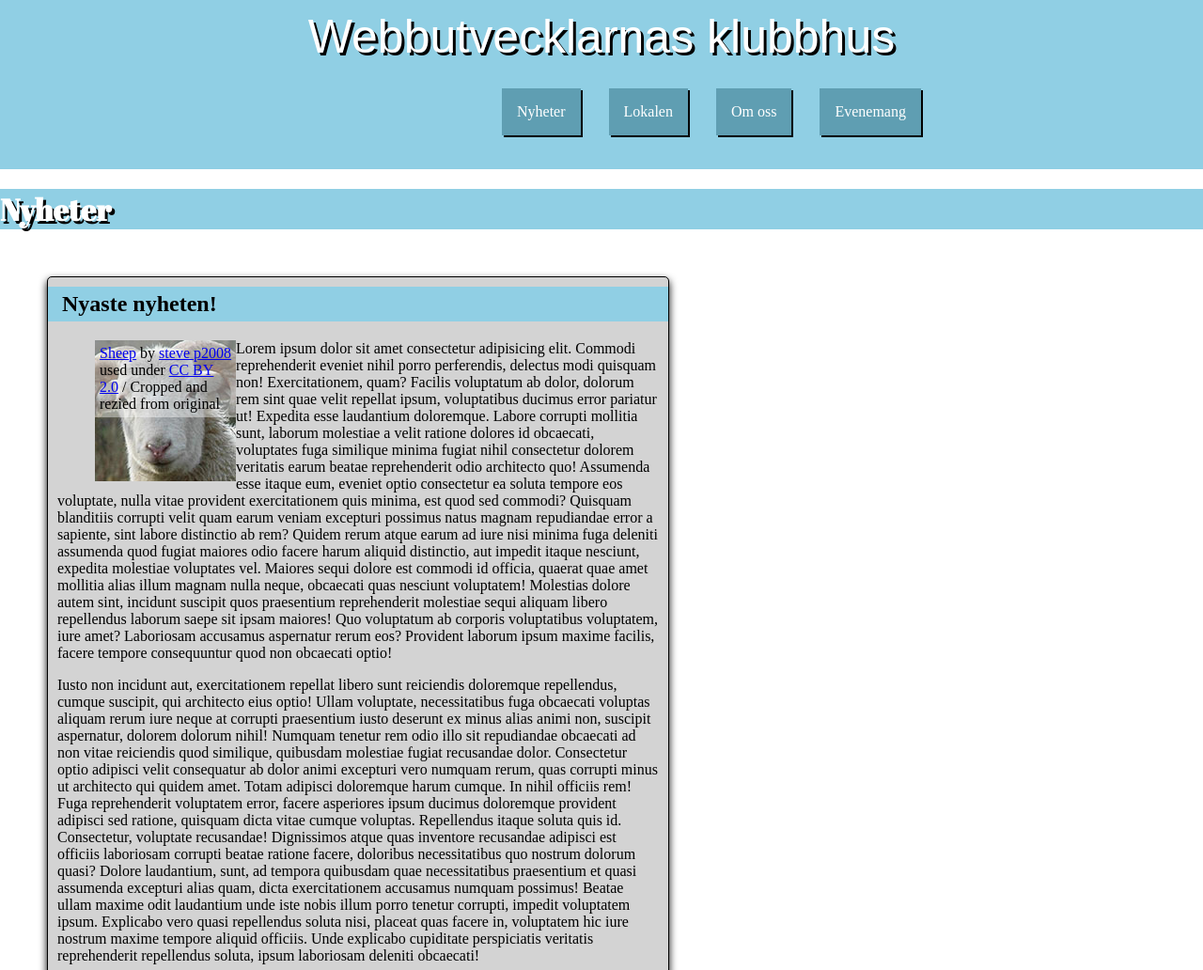
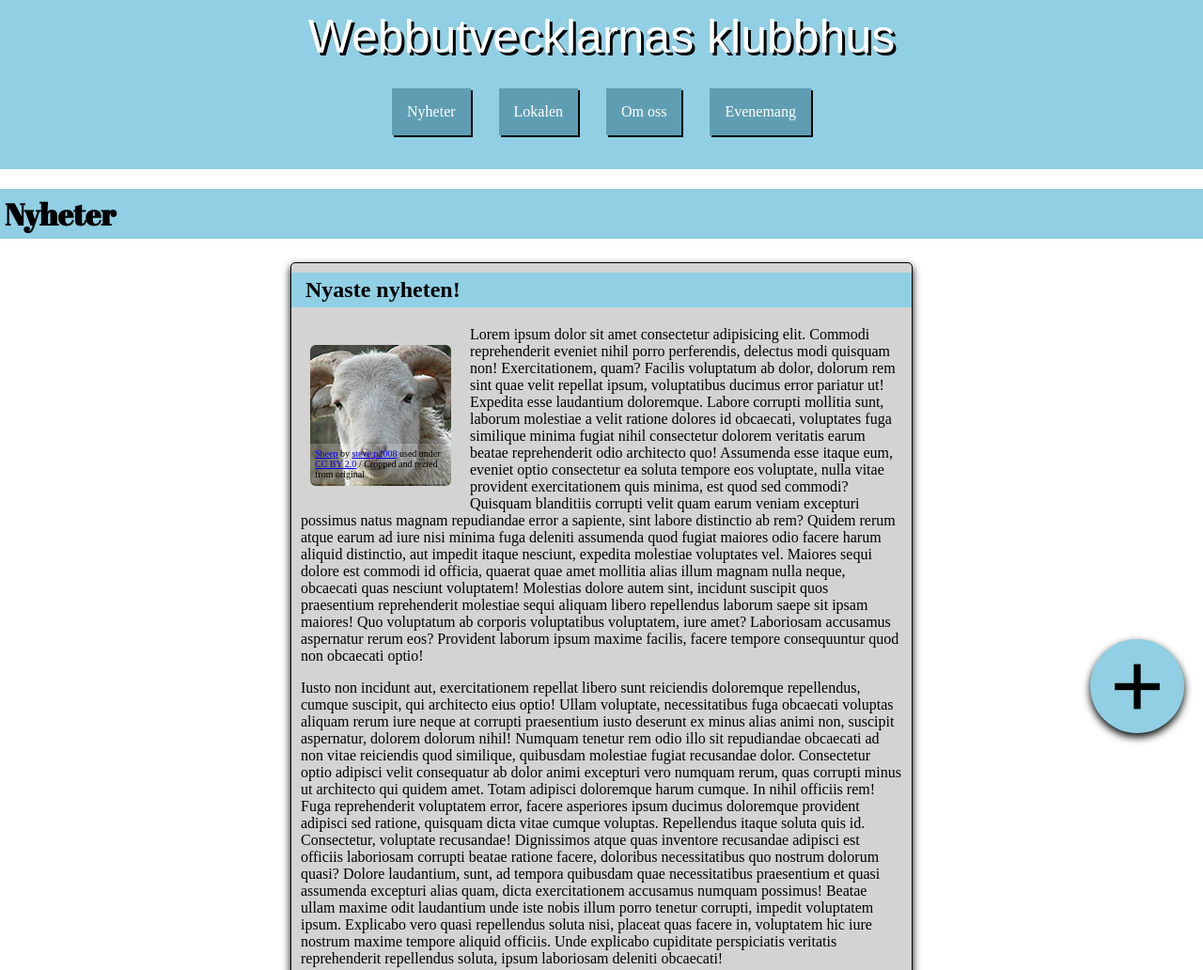
Before and after one commit to a22edvbu/HiS-projects, a plain HTML site: page Dugga 1/index.html in a window 1280 px wide. Shown: the top 1032 px of the page at 94% size. Drawn offline with nearby package versions, Linux system fonts and the light colour scheme.

Commit message:
Almost done B)
Check Header links + CSS not working with HTML duggor

```diff
--- a/Dugga 1/css_dugga.css
+++ b/Dugga 1/css_dugga.css
@@ -1,5 +1,11 @@
 @import url('https://fonts.googleapis.com/css2?family=Abril+Fatface&display=swap');
 @import url('https://fonts.googleapis.com/css2?family=Roboto:wght@100&display=swap');
+@font-face {
+    font-family: 'Material Symbols Outlined';
+    font-style: normal;
+    src: url(https://example.com/material-symbols.woff) format('woff');
+}
+
 
 body {
     background-color: white;
@@ -7,13 +13,15 @@ body {
     margin: 0px;
 }
 
-/* #region Sidhuvud */
+/* #region Header */
 
 #banner {
     font-family: 'Lucida Handwriting', sans-serif;
     color: white;
     text-shadow: 3px 3px black;
     font-size: 50px;
+    margin-left: auto;
+    margin-right: auto;
 }
 
 header {
@@ -21,8 +29,6 @@ header {
     position: static;
     text-align: center;
     padding: 10px;
-    margin-left: auto;
-    margin-right: auto;
     background-color: #90cfe4;
 }
 
@@ -31,7 +37,9 @@ ul {
     padding: 5px;
     overflow: hidden;
     text-align: center;
-    margin-left: 40%;
+    display: flex;
+    align-items: center;
+    justify-content: center;
 }
 
 li {
@@ -188,11 +196,11 @@ h2 {
     margin-top: 50%;
     margin: 20px;
     text-align: center;
-    transition: 0.07s;
+    transition: 0.1s;
 }
 #his:hover {
     background-color: #5f9eb2;
-    transition: 0.07s;
+    transition: 0.1s;
 }
 
 section > small {
@@ -240,9 +248,8 @@ tfoot {
 h1 {
     font-family: 'Abril Fatface', cursive;
     display: block;
-    color: white;
+    padding: 5px;
     background-color: #90cfe4;
-    text-shadow: 3px 3px black;
 }
 
 .artikel {
@@ -269,13 +276,15 @@ h1 {
 
 /* #endregion */
 
-/* #region Nyheter*/
+/* #region index*/
 
 article {
     display: block;
     background-color: lightgrey;
     width: 50%;
-    margin: 50px;
+    margin: auto;
+    margin-top: 25px;
+    margin-bottom: 25px;
     padding: 10px;
     border: 1px solid black;
     border-radius: 5px;
@@ -293,16 +302,66 @@ article > figure > img {
     float: left;
     height: 150px;
     width: 150px;
+    margin: 20px;
+    margin-left: -30px;
+    border-radius: 6px;
 }
 
 article > figure > figcaption {
     position: absolute;
     display: inline-block;
-    background-color: #FFFFFF66;
-    margin-left: -150px;
+    font-size: 10px;
+    background-color: #FFFFFF33;
+    margin-left: -170px;
+    margin-top: 125px;
     width: 140px;
     padding: 5px;
+    border-radius: 0px 0px 6px 6px;
 }
+.fab {
+    background-color: #90cfe4;
+    position: fixed;
+    right: 0px;
+    bottom: 0px;
+    display: flex;
+    justify-content: center;
+    align-items: center;
+    height: 100px;
+    width: 100px;
+    border-radius: 50%;
+    transition: 0.3s;
+    font-size: 100px;
+    margin: 20px;
+    box-shadow: 0 4px 8px rgba(0, 0, 0);
+    font-variation-settings: 'FILL' 1, 'wght' 700, 'GRAD' 0, 'opsz' 148
+}
+/*
+.fab:hover {
+    background-color: #90cfe466;
+    transition: 0.3s;
+    transform: rotate(90deg);
+}
+*/
+.fab > span > a {
+    font-size: 75px;
+    justify-content: center;
+    align-items: center;
+    text-decoration: none;
+    color: black;
+}
+.material-symbols-outlined {
+    transition: 0.3s;
+    padding: 20px;
+    border-radius: 50%;
+}
+.material-symbols-outlined:hover {
+    transition: 0.3s;
+    transform: rotate(90deg);
+}
+
+/* #endregion */
+
+/* #region Om oss */
 
 /* #endregion */
 
@@ -311,6 +370,23 @@ article > figure > figcaption {
 footer {
     display: block;
     position: relative;
-    background-color: #90cfe4;
+    background-color: #5f9eb2;
+    padding: 10px;
+}
+
+footer > div {
+    color: white;
+}
+
+footer > div > a {
+    text-decoration: none;
+}
+
+footer > div > a:hover {
+    color: red;
+}
+
+footer > div > address {
+    font-style: italic;
 }
 /* #endregion */
--- a/Dugga 1/index.html
+++ b/Dugga 1/index.html
@@ -4,16 +4,17 @@
     <meta charset="UTF-8" />
     <title>Webbutvecklarnas klubbhus</title>
     <link rel="stylesheet" href="css_dugga.css">
+    <link rel="stylesheet" href="https://fonts.googleapis.com/css2?family=Material+Symbols+Outlined:opsz,wght,FILL,GRAD@48,400,0,0" />
   </head>
   <body>
     <header>
       <div id="banner">Webbutvecklarnas klubbhus</div>
       <nav>
         <ul>
-          <li><a href="index.html">Nyheter</a></li>
-          <li><a href="lokalen.html">Lokalen</a></li>
-          <li><a href="">Om oss</a></li>
-          <li><a href="evenemang.html">Evenemang</a></li>
+          <li><a href="/Dugga 1/index.html">Nyheter</a></li>
+          <li><a href="/Dugga 1/lokalen.html">Lokalen</a></li>
+          <li><a href="om/om.html">Om oss</a></li>
+          <li><a href="/Dugga 1/evenemang.html">Evenemang</a></li>
         </ul>
       </nav>
     </header>
@@ -279,7 +280,9 @@
     </footer>
 
     <div class="fab">
-        <!-- fab-icon here -->
+      <span class="material-symbols-outlined">
+        <a href="om/kontakt.html" target="_blank"> add </a>
+      </span>
     </div>
   </body>
 </html>
```
Also changed, not shown: Dugga 1/evenemang.html (+4 -4 lines), Dugga 1/lokalen.html (+4 -4 lines), Dugga 1/om/om.html (+20 -6 lines).
